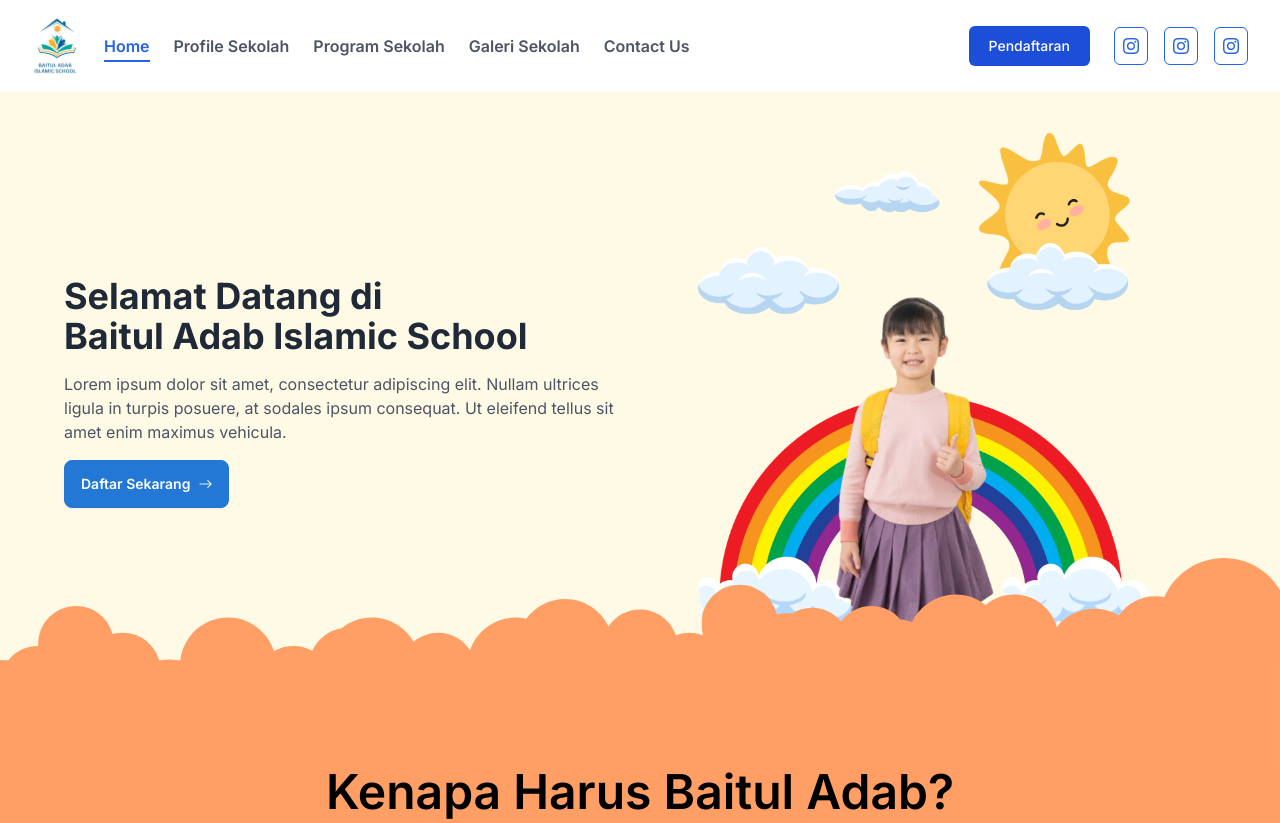
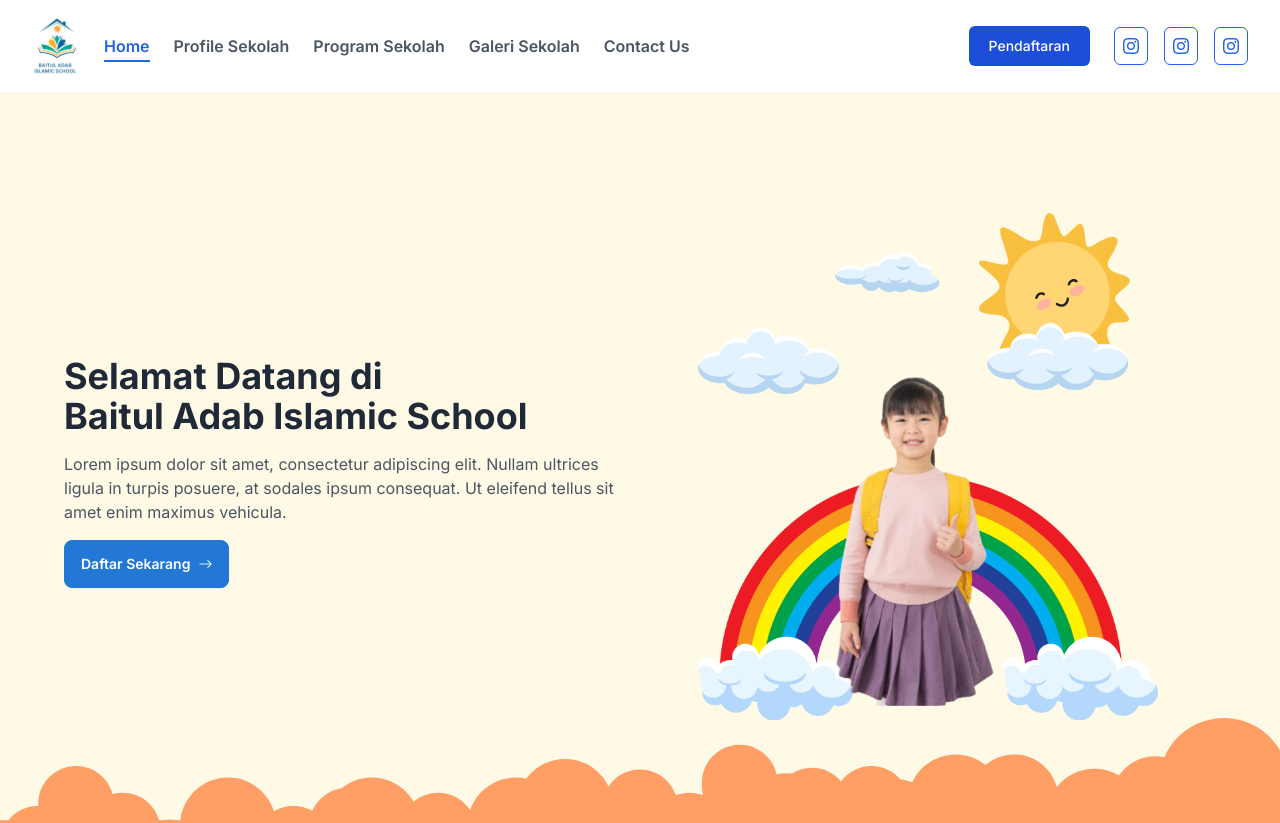
Before and after one commit to makbarramadhan62/baitul-adab-web, a Next.js app: page / in a window 1280 px wide. Shown: the top 823 px of the page. Built offline with nearby package versions, Linux system fonts and the light colour scheme.

Commit message:
style: adjust min height to screen

```diff
--- a/app/page.tsx
+++ b/app/page.tsx
@@ -62,13 +62,13 @@ export default function Home() {
   ];
 
   return (
-    <div className="flex min-h-screen w-full flex-col items-center overflow-x-hidden">
+    <div className="flex w-full flex-col items-center overflow-x-hidden">
       <Navbar />
 
       {/* Hero Section*/}
       <section
         id="hero"
-        className="p-4 lg:p-16 mt-16 flex flex-col lg:flex-row items-center justify-center mb-0 lg:mb-8 relative"
+        className="p-4 lg:p-16 mt-16 flex flex-col lg:flex-row items-center justify-center mb-0 lg:mb-8 relative min-h-screen "
       >
         {/* Bagian Kiri */}
         <div
```
